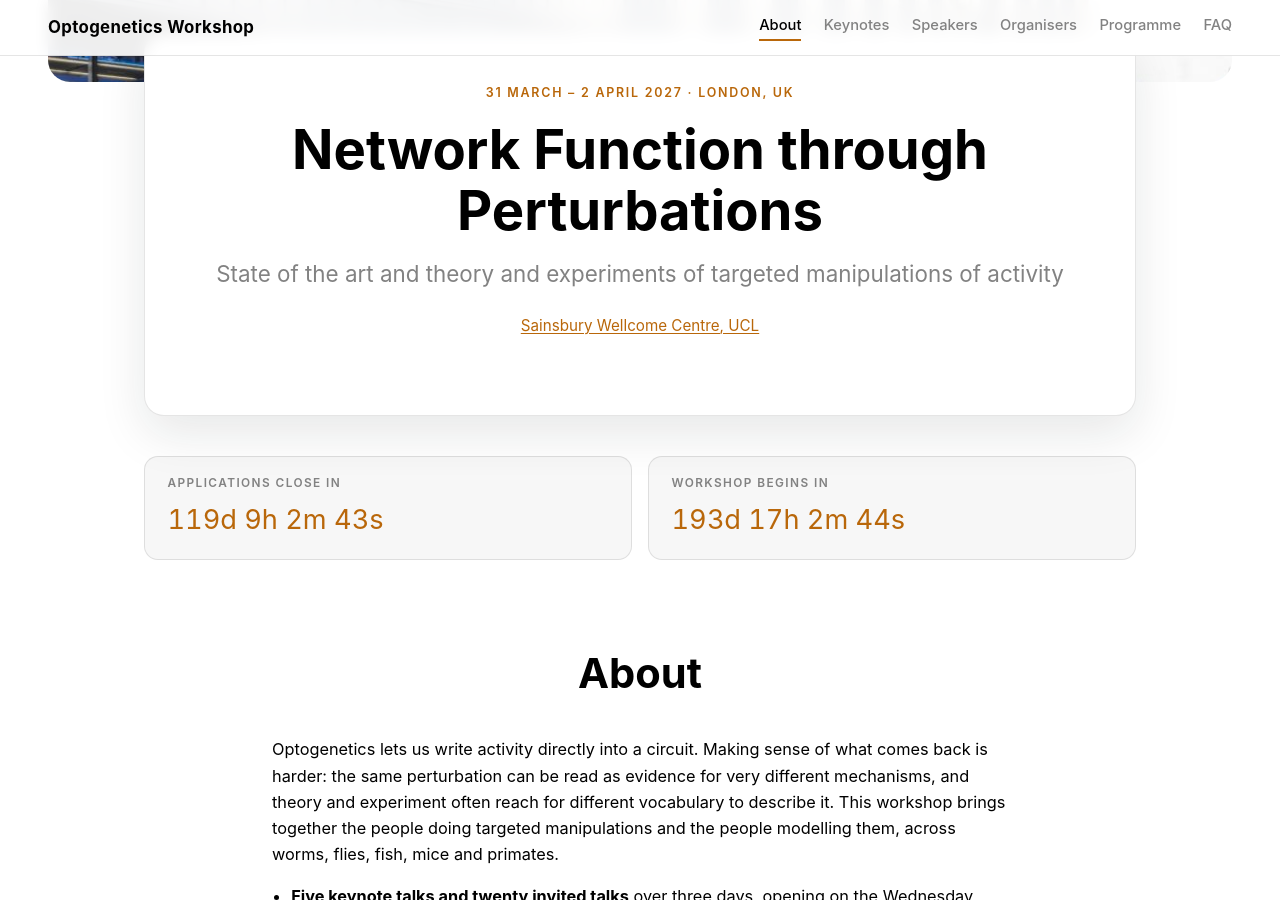
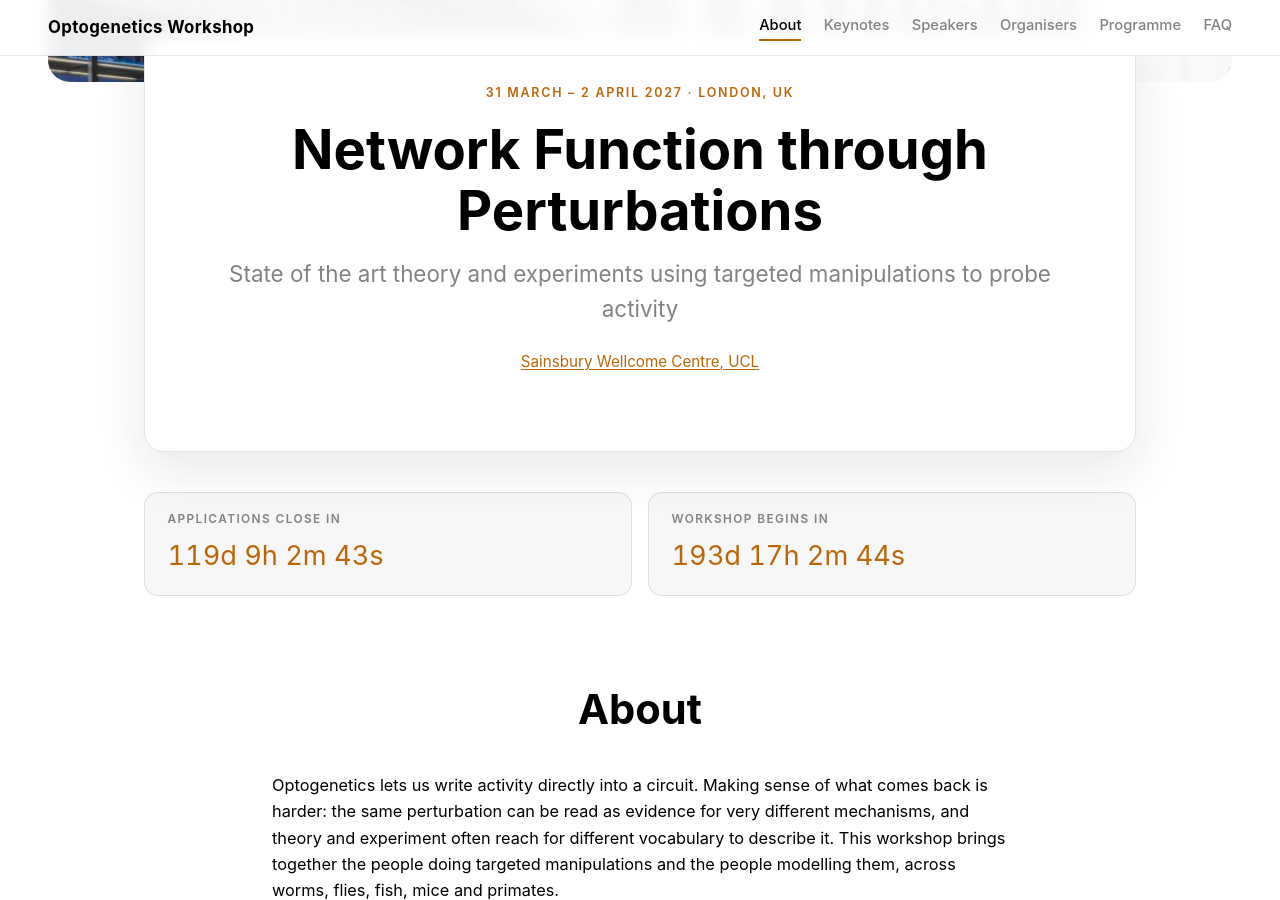
Before and after one commit to PalmigianoLab/SWC_optogenetics_workshop_2027, a Jekyll site: the page built from index.html, in a window 1280 px wide and 900 px high, scrolled down 569 px. Built offline with Jekyll 4.4.1, drawn with Linux system fonts in a browser that asks for light colours.

Commit message:
Reword the subtitle: theory and experiments using targeted manipulations to probe activity

```diff
--- a/_config.yml
+++ b/_config.yml
@@ -3,7 +3,7 @@
 # replace them and the whole page follows.
 # ---------------------------------------------------------------------------
 title: Network Function through Perturbations
-tagline: State of the art and theory and experiments of targeted manipulations of activity
+tagline: State of the art theory and experiments using targeted manipulations to probe activity
 description: Placeholder description for search engines and link previews.
 url: ""
 baseurl: ""
```
